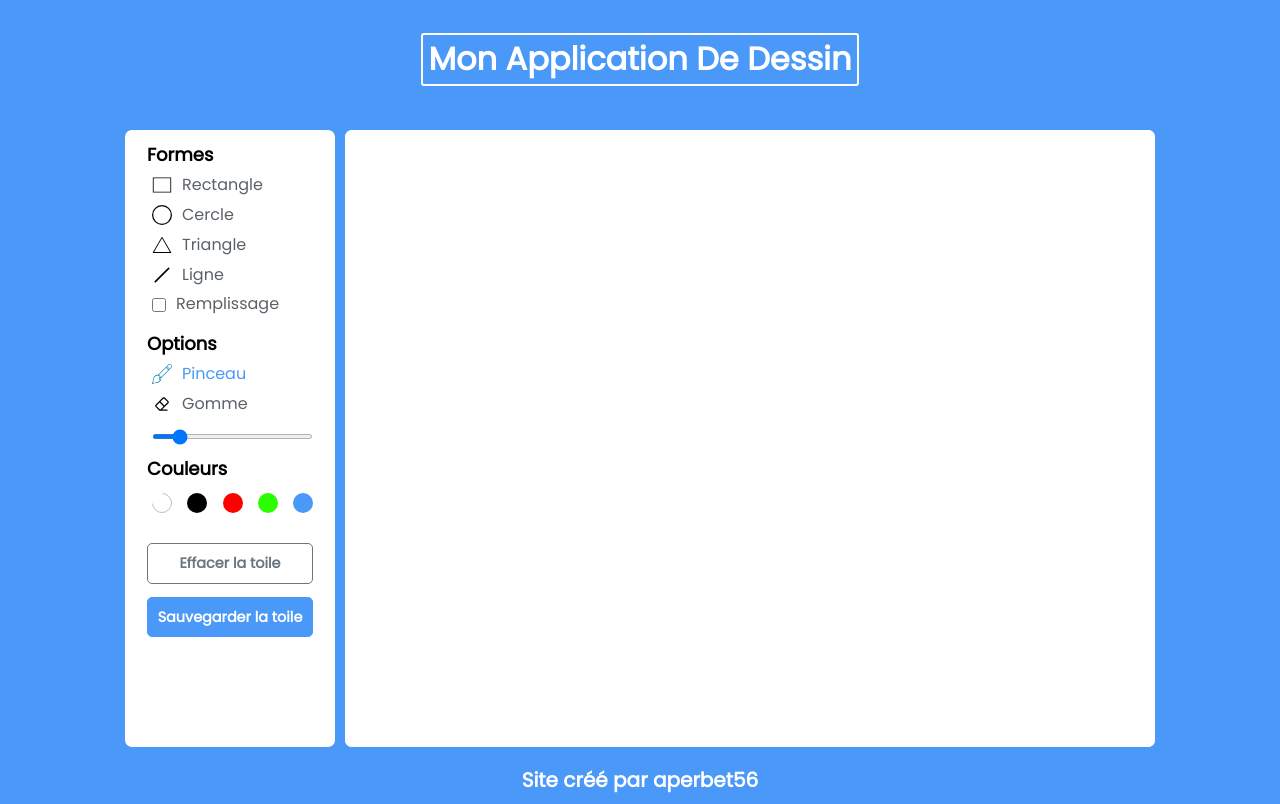
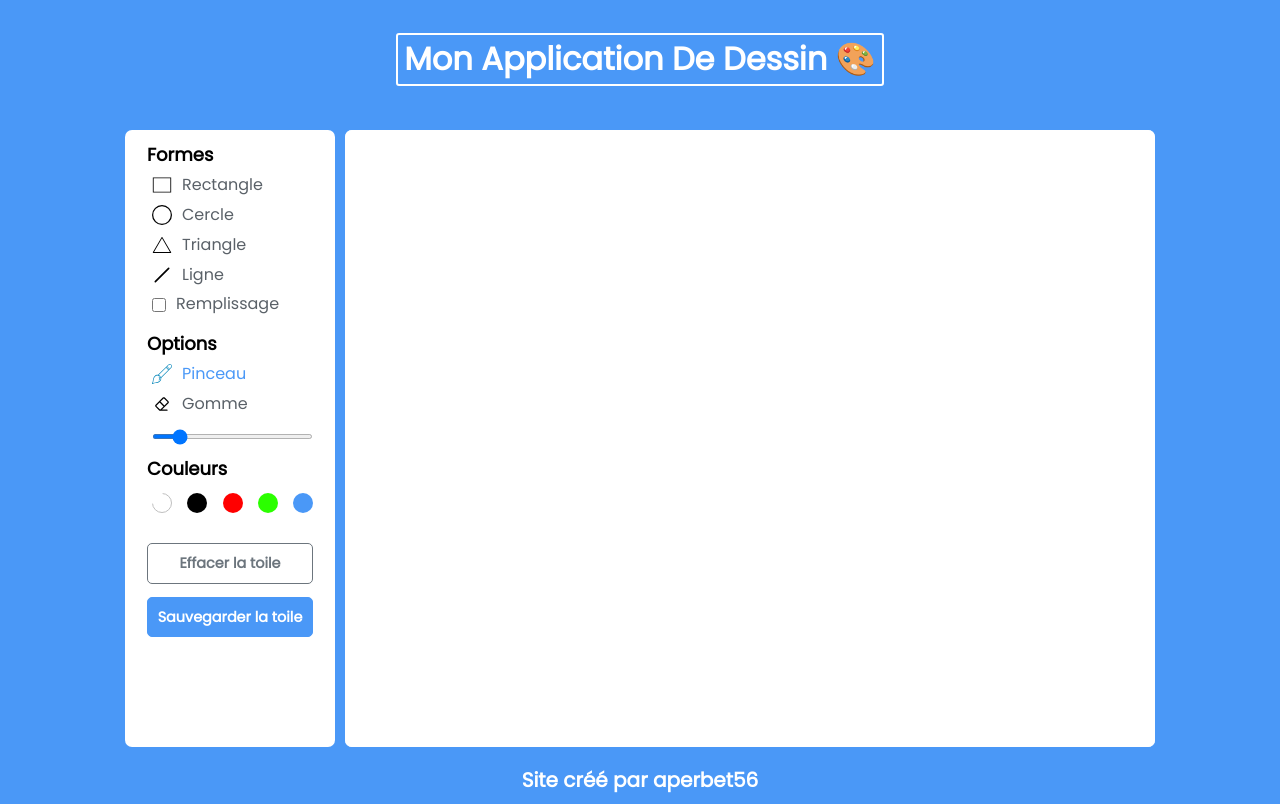
Before and after one commit to aperbet56/simple_drawing_app, a plain HTML site: page index.html in a window 1280 px wide. Drawn offline with Linux system fonts and the light colour scheme.

Commit message:
Ajout d'u emoji

```diff
--- a/index.html
+++ b/index.html
@@ -18,7 +18,7 @@
 
   <body>
     <header>
-      <h1>Mon application de dessin</h1>
+      <h1>Mon application de dessin 🎨</h1>
     </header>
     <main class="container">
       <section class="tools__board">
```
